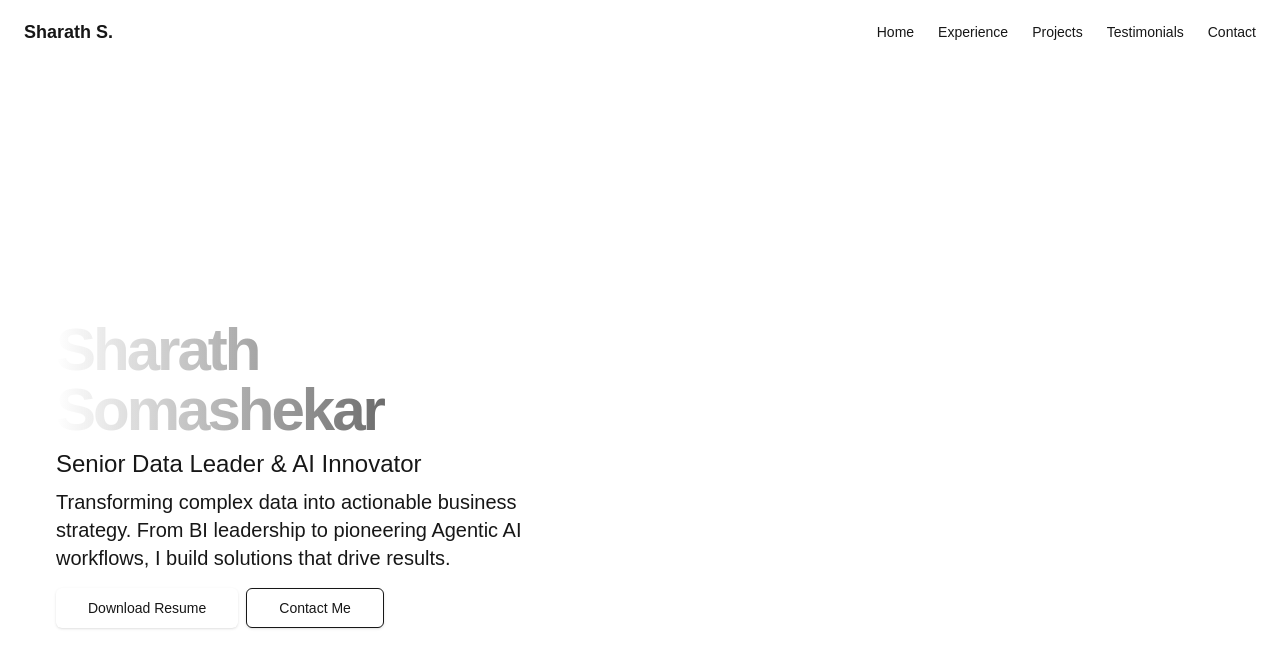
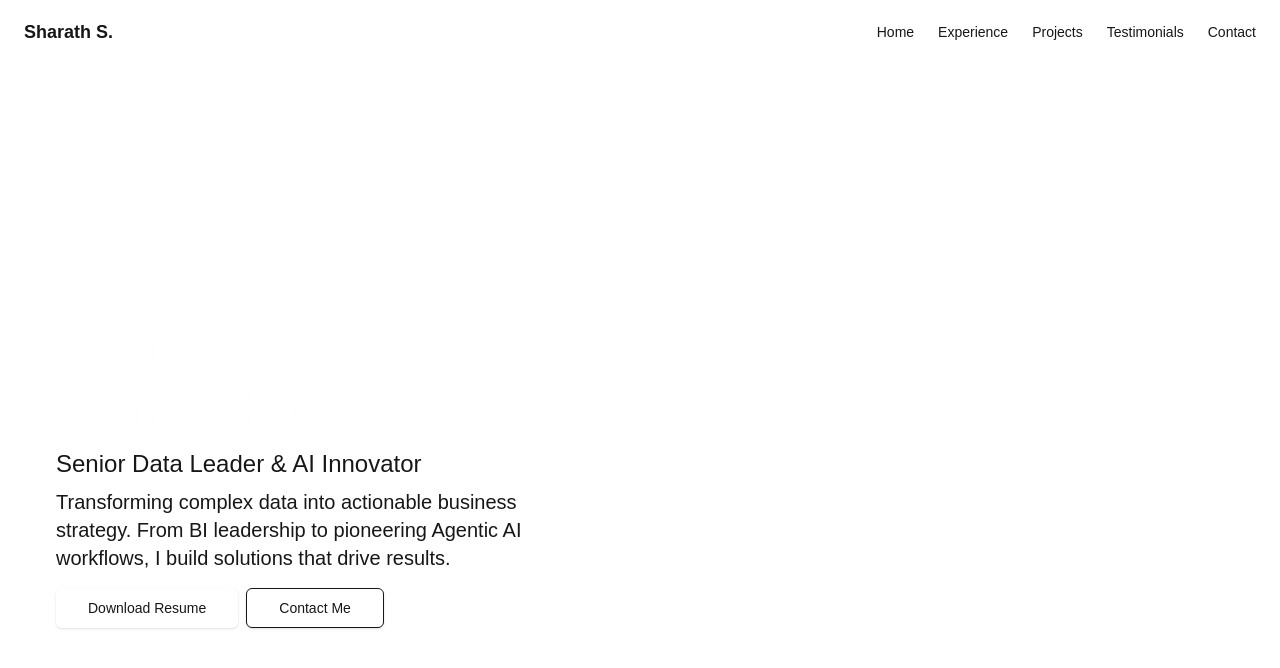
Before and after one commit to sharath459/portfolio, a Next.js app: page / in a window 1280 px wide. Shown: the top 668 px of the page. Built offline with nearby package versions, Linux system fonts and the light colour scheme.

Commit message:
style: Improve name gradient in Hero section

```diff
--- a/src/components/Hero.tsx
+++ b/src/components/Hero.tsx
@@ -9,7 +9,7 @@
           <div className="grid gap-6 lg:grid-cols-[1fr_400px] lg:gap-12 xl:grid-cols-[1fr_600px]">
             <div className="flex flex-col justify-center space-y-4">
               <div className="space-y-2">
-                <h1 className="text-4xl font-bold tracking-tighter sm:text-5xl xl:text-6xl/none bg-clip-text text-transparent bg-gradient-to-r from-primary to-foreground">
+                <h1 className="text-4xl font-bold tracking-tighter sm:text-5xl xl:text-6xl/none bg-clip-text text-transparent bg-gradient-to-r from-white to-primary">
                   Sharath Somashekar
                 </h1>
                 <p className="text-2xl text-muted-foreground">
```
Also changed, not shown: 1 other file (tests, documents, lock files or other folders).
